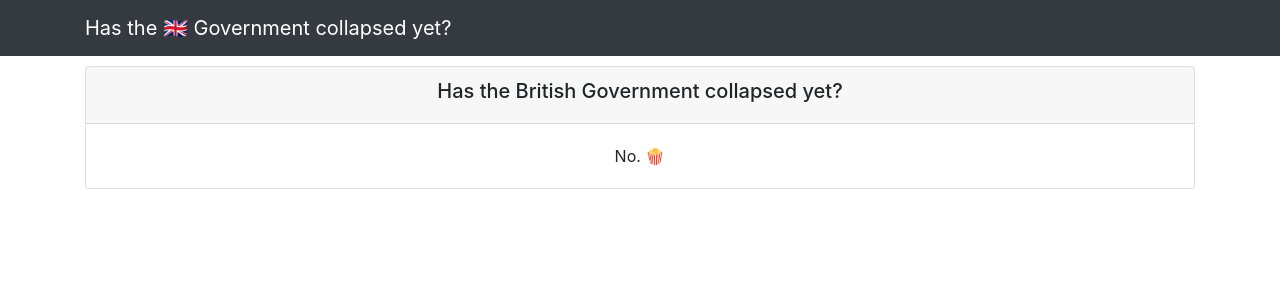
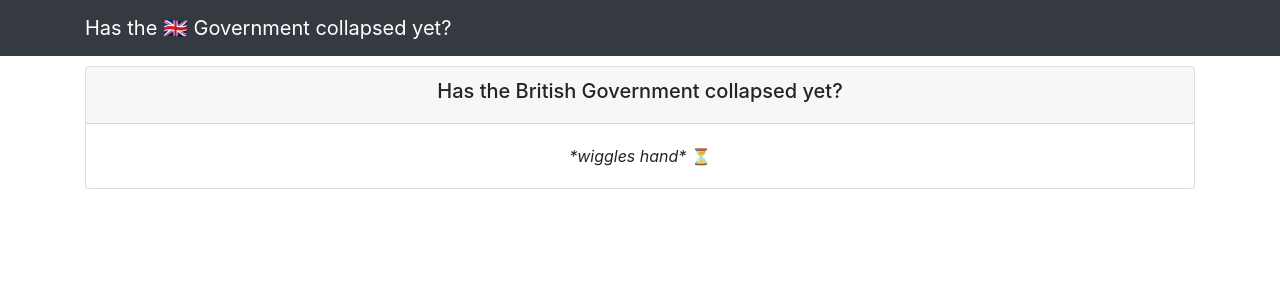
Before and after one commit to martincostello/hasthebritishgovernmentcollapsedyet, a Jekyll site: the page built from index.html, in a window 1280 px wide. Shown: the top 300 px of the page. Built offline with Jekyll 4.4.1, drawn with Linux system fonts in a browser that asks for light colours; nearby versions of some CDN libraries.

Commit message:
Update index.html

```diff
--- a/index.html
+++ b/index.html
@@ -7,6 +7,6 @@ title: Has the British Government collapsed yet?
     <h1 class="h5">Has the British Government collapsed yet?</h1>
   </div>
   <div class="card-body">
-    <p class="card-text">No. 🍿</p>
+    <p class="card-text"><em>*wiggles hand*</em> ⏳</p>
   </div>
 </div>
```
